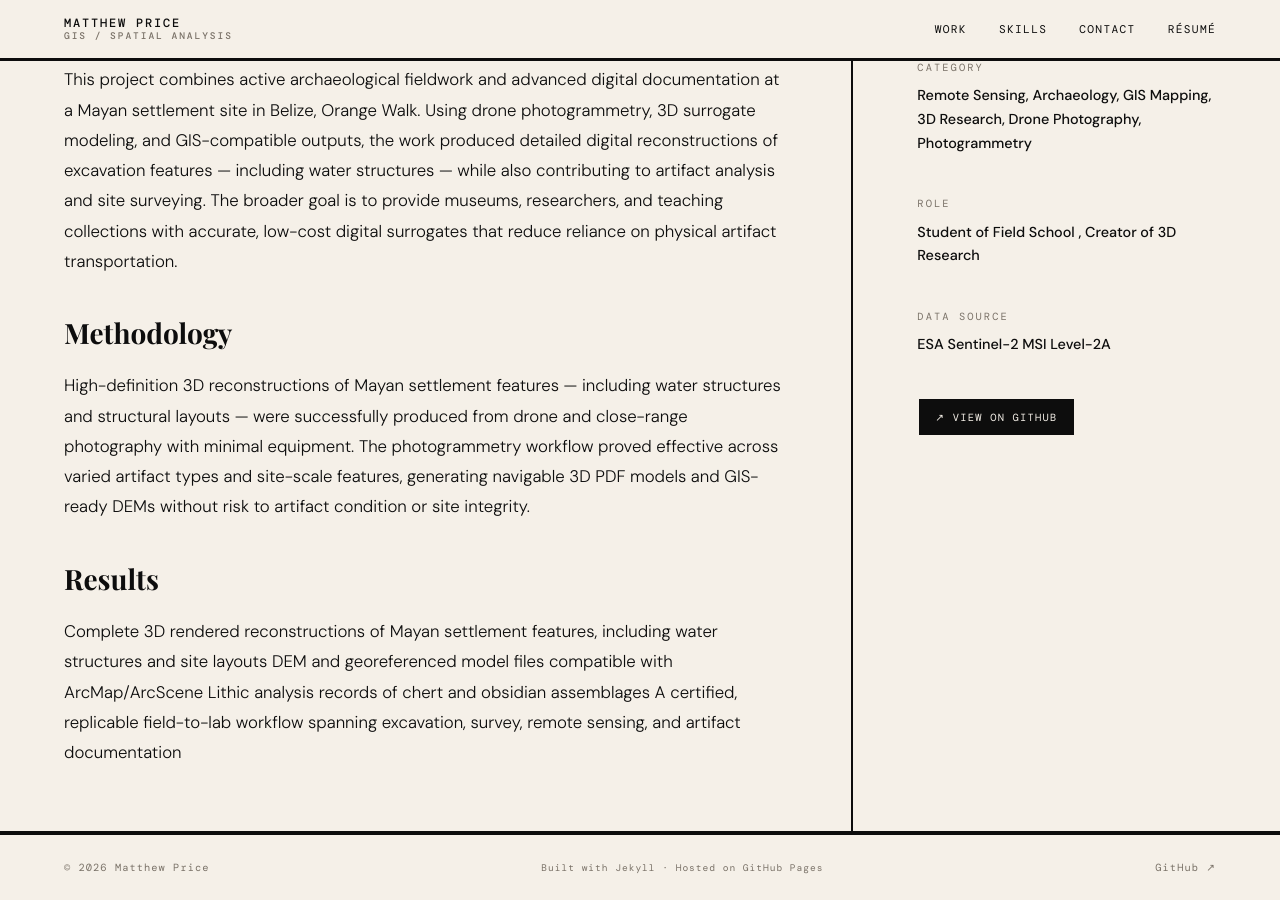
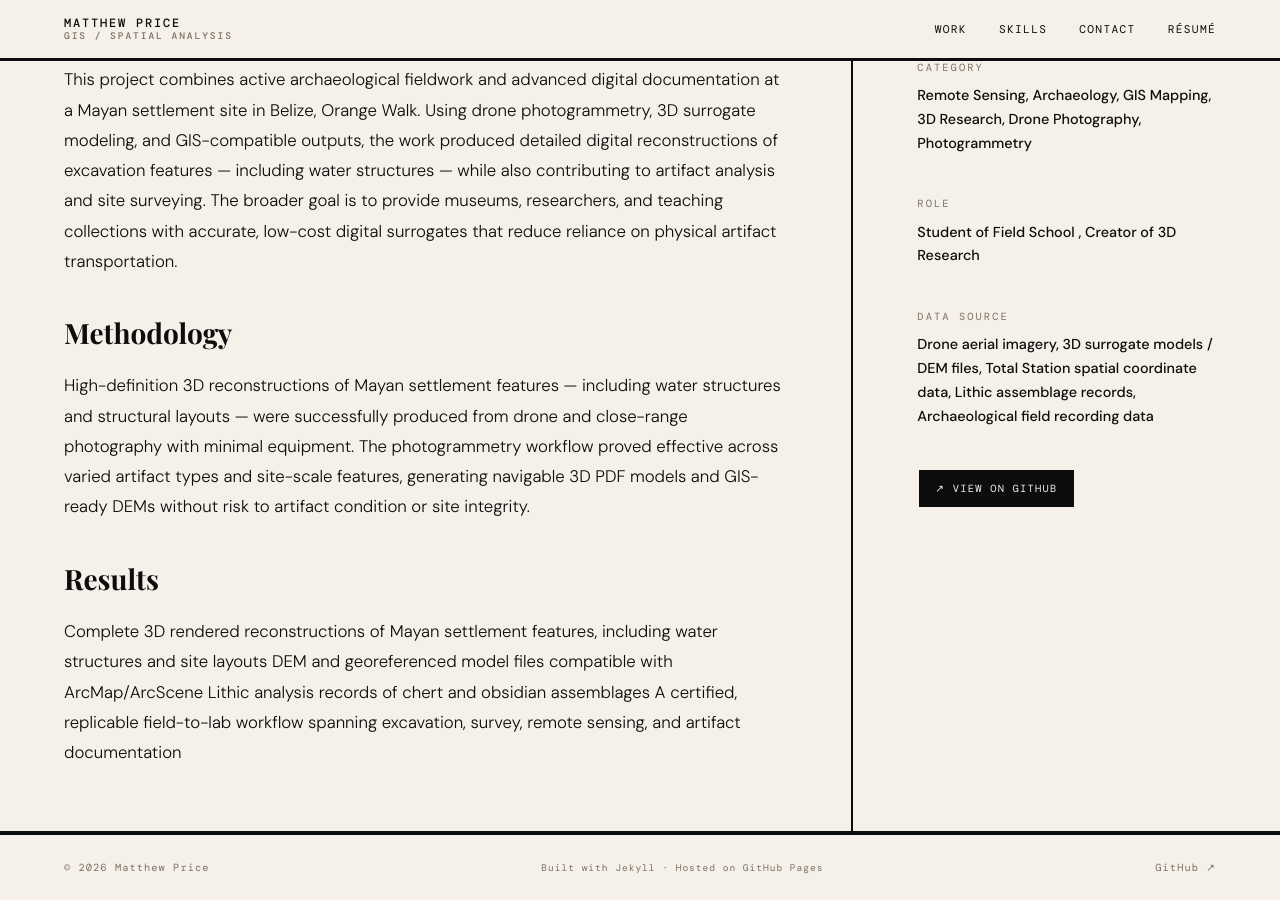
Before and after one commit to MPrice650/MPrice650.github.io, a Jekyll site: the page built from _projects/Programme for Belize Archaeology Project.md, in a window 1280 px wide and 900 px high, scrolled down 1237 px. Built offline with Jekyll 4.4.1, drawn with Linux system fonts in a browser that asks for light colours; some web fonts are replaced.

Commit message:
Update Programme for Belize Archaeology Project.md

```diff
--- a/_projects/Programme for Belize Archaeology Project.md
+++ b/_projects/Programme for Belize Archaeology Project.md
@@ -7,7 +7,7 @@ thumb_class: remote
 tools: [Google Earth Engine, Python, Strata Foto, ArcGIS, Drones, HD Digital Photography]
 year: 2014
 role: Student of Field School , Creator of 3D Research
-dataset: ESA Sentinel-2 MSI Level-2A
+dataset: Drone aerial imagery, 3D surrogate models / DEM files, Total Station spatial coordinate data, Lithic assemblage records, Archaeological field recording data
 order: 2
 github_url: https://github.com/MPrice650/field-school
 ---
```
